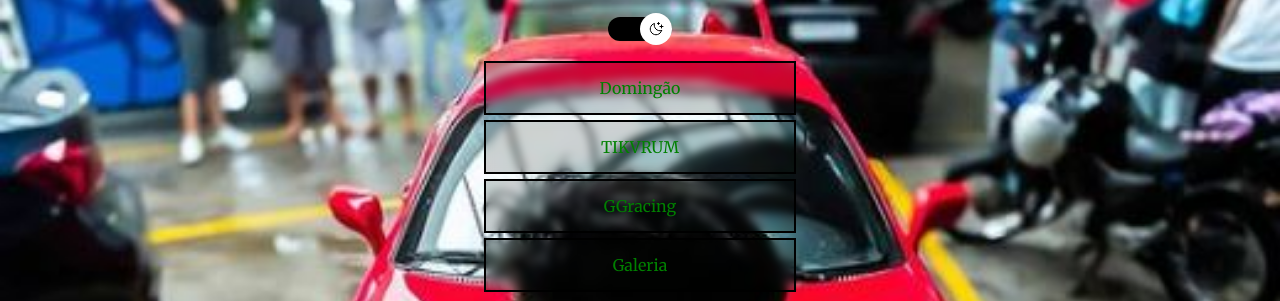
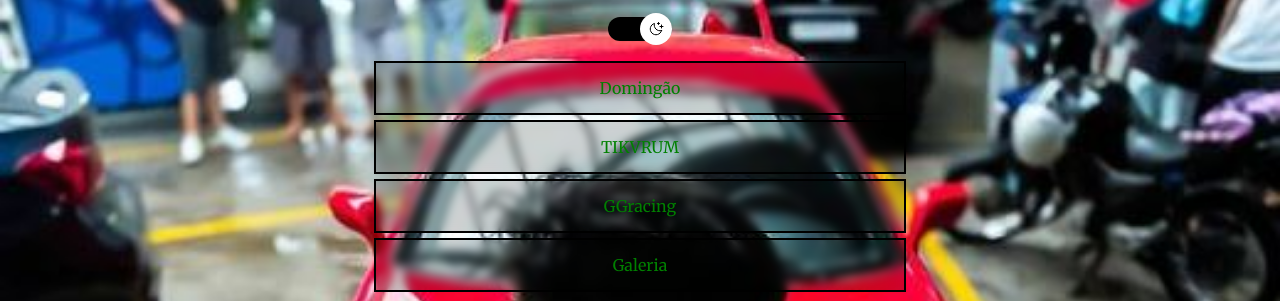
Before and after one commit to thssma/Almeida, a plain HTML site: page index.html in a window 1280 px wide. Shown: the part 242-543 px from the top of the page. Drawn offline with nearby package versions, Linux system fonts and the light colour scheme.

Commit message:
adjust container width

```diff
--- a/style.css
+++ b/style.css
@@ -34,7 +34,8 @@ body * {
 }
 
 #container {
-  width: 360px;
+  width: 100%x;
+  max-width: 580px;
   margin: 56px auto 0px;
   padding: 0 24px;
 }
```
